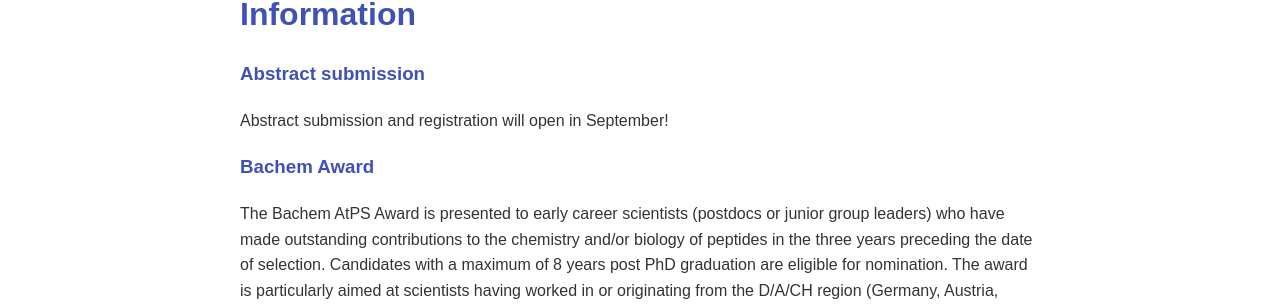
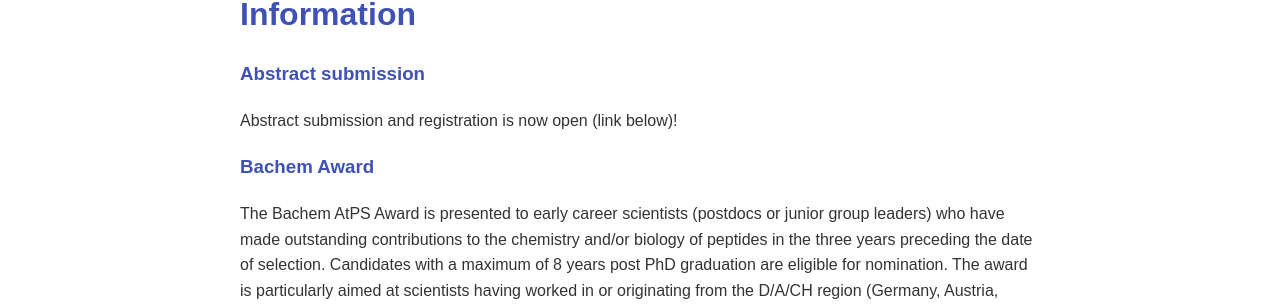
Before and after one commit to austrianpeptide/v2, a Jekyll site: the page built from index.markdown, in a window 1280 px wide and 900 px high, scrolled down 1330 px. Shown: the part 148-452 px from the top of the window. Built offline with Jekyll 4.4.1, drawn with Linux system fonts in a browser that asks for light colours.

Commit message:
Update content.yml

```diff
--- a/_data/content.yml
+++ b/_data/content.yml
@@ -67,7 +67,7 @@ page:
 
     ### Abstract submission
 
-    Abstract submission and registration will open in September!
+    Abstract submission and registration is now open (link below)!
 
 
     ### Bachem Award
```
